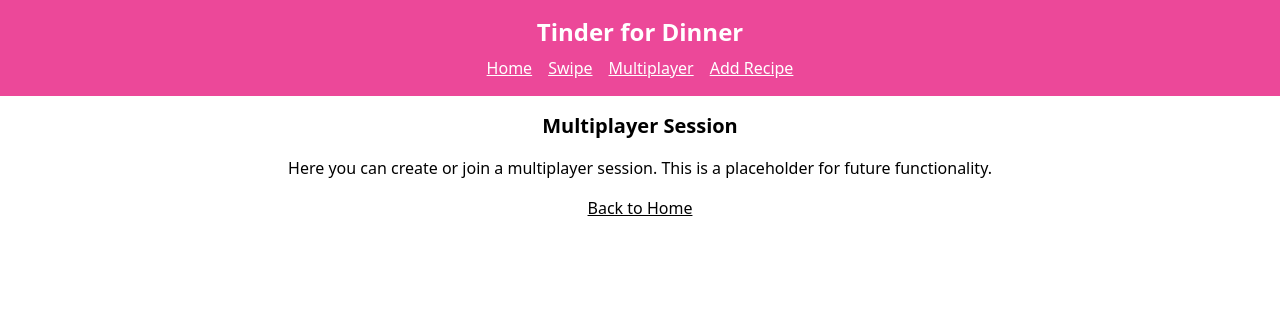
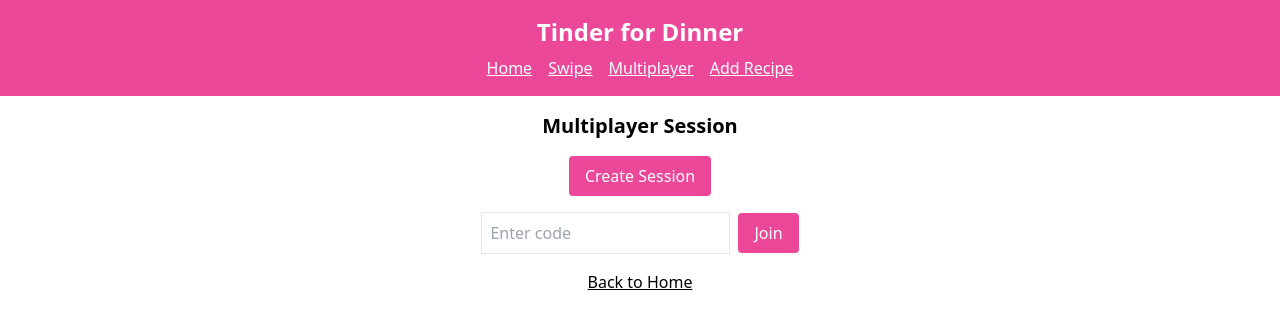
Before and after one commit to JPK-128/TinderForDinner_New, a React (Vite) app: page /multiplayer in a window 1280 px wide. Shown: the top 326 px of the page. Built offline with nearby package versions, Linux system fonts and the light colour scheme; the HTML template or start-up script is replaced by a standard one.

Commit message:
Improve multiplayer session creation

```diff
--- a/src/Multiplayer.jsx
+++ b/src/Multiplayer.jsx
@@ -1,11 +1,120 @@
+import { useState } from 'react';
 import { Link } from 'react-router-dom';
 
 export default function Multiplayer() {
+  const [code, setCode] = useState('');
+  const [generatedCode, setGeneratedCode] = useState('');
+  const [joined, setJoined] = useState(false);
+  const [messages, setMessages] = useState([]);
+  const [input, setInput] = useState('');
+  const [socket, setSocket] = useState(null);
+  const [creating, setCreating] = useState(false);
+  const [error, setError] = useState('');
+
+  const createSession = async () => {
+    setCreating(true);
+    setError('');
+    try {
+      const res = await fetch('http://localhost:3000/create');
+      if (!res.ok) throw new Error('Server error');
+      const data = await res.json();
+      setGeneratedCode(data.code);
+      joinSession(data.code);
+    } catch (err) {
+      console.error(err);
+      setError('Failed to create session. Make sure the server is running.');
+    } finally {
+      setCreating(false);
+    }
+  };
+
+  const joinSession = (sessionCode) => {
+    const ws = new WebSocket(`ws://localhost:3000?code=${sessionCode}`);
+    ws.onmessage = (e) => setMessages((prev) => [...prev, e.data]);
+    ws.onopen = () => setJoined(true);
+    ws.onerror = () => {
+      setError('Connection failed. Make sure the server is running.');
+    };
+    setSocket(ws);
+  };
+
+  const handleJoin = () => {
+    if (code) joinSession(code);
+  };
+
+  const sendMessage = () => {
+    if (socket && input.trim()) {
+      socket.send(input);
+      setInput('');
+    }
+  };
+
+  const sessionCode = generatedCode || code;
+
   return (
     <div className="p-4 text-center">
       <h2 className="text-xl font-bold mb-4">Multiplayer Session</h2>
-      <p className="mb-4">Here you can create or join a multiplayer session. This is a placeholder for future functionality.</p>
-      <Link to="/" className="underline">Back to Home</Link>
+      {!joined ? (
+        <div className="space-y-4">
+          <button
+            onClick={createSession}
+            className="bg-pink-500 text-white px-4 py-2 rounded"
+            disabled={creating}
+          >
+            {creating ? 'Creating...' : 'Create Session'}
+          </button>
+          {error && <p className="text-red-500">{error}</p>}
+          {generatedCode && (
+            <p className="mt-2">
+              Share this code: <span className="font-mono">{generatedCode}</span>
+            </p>
+          )}
+          <div>
+            <input
+              className="border p-2"
+              value={code}
+              onChange={(e) => setCode(e.target.value)}
+              placeholder="Enter code"
+            />
+            <button
+              onClick={handleJoin}
+              className="bg-pink-500 text-white px-4 py-2 rounded ml-2"
+            >
+              Join
+            </button>
+          </div>
+        </div>
+      ) : (
+        <div>
+          <p className="mb-4">
+            Session code: <span className="font-mono">{sessionCode}</span>
+          </p>
+          <div className="h-40 overflow-y-auto border mb-4 p-2 text-left">
+            {messages.map((m, i) => (
+              <div key={i}>{m}</div>
+            ))}
+          </div>
+          <div>
+            <input
+              className="border p-2"
+              value={input}
+              onChange={(e) => setInput(e.target.value)}
+              placeholder="Type message"
+            />
+            <button
+              onClick={sendMessage}
+              className="bg-pink-500 text-white px-4 py-2 rounded ml-2"
+            >
+              Send
+            </button>
+          </div>
+        </div>
+      )}
+      <div className="mt-4">
+        <Link to="/" className="underline">
+          Back to Home
+        </Link>
+      </div>
     </div>
   );
 }
```
Also changed, not shown: package.json (+6 -2 lines), server.js (added, +57 -0 lines), 2 other files (tests, documents, lock files or other folders).
